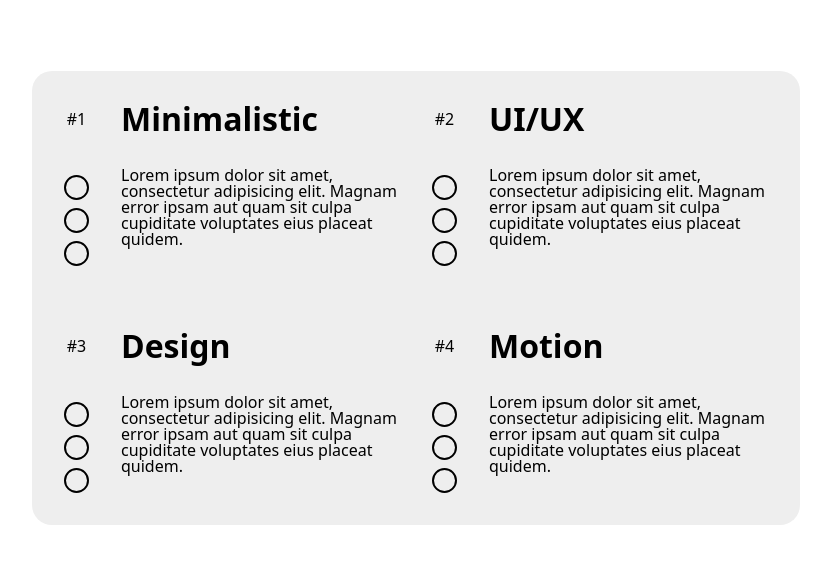
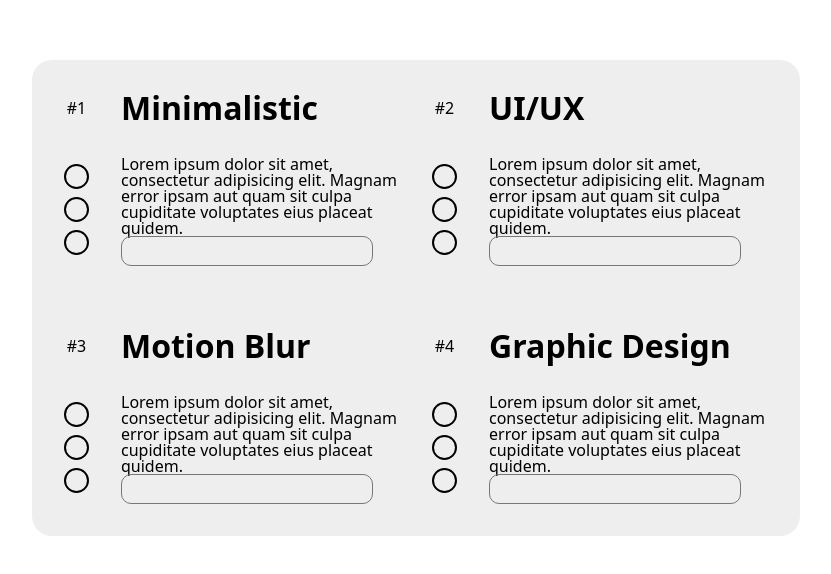
Before and after one commit to hamdi4-beep/react-playground, a React (Vite) app: page / in a window 1280 px wide. Shown: the part 102-676 px from the top of the page, without its empty margins (224-1055 px from the left). Built offline with nearby package versions, Linux system fonts and the light colour scheme.

Commit message:
improved folder structure

```diff
--- a/src/App.tsx
+++ b/src/App.tsx
@@ -2,16 +2,9 @@ import * as React from 'react'
 import BlogList from './components/BlogList'
 
 function App() {
-    const titles = [
-        'Minimalistic',
-        'UI/UX',
-        'Design',
-        'Motion'
-    ]
-
     return (
         <div className='App'>
-            <BlogList titles={titles} />
+            <BlogList />
         </div>
     )
 }
--- a/src/components/BlogItem.tsx
+++ b/src/components/BlogItem.tsx
@@ -1,3 +1,5 @@
+import * as React from 'react'
+
 function BlogItem({
     title,
     children
@@ -5,8 +7,18 @@ function BlogItem({
     title: string,
     children: JSX.Element
 }) {
+    const aside = children
+    const inputRef = React.createRef<HTMLInputElement>()
 
-    const aside = children
+    const handleSubmit = (e: React.SyntheticEvent) => {
+        const { current } = inputRef
+        const title = current?.value
+
+        if (!title) return
+        console.log(title)
+
+        e.preventDefault()
+    }
 
     return (
         <div className='blog-wrapper'>
@@ -19,6 +31,10 @@ function BlogItem({
 
                 <div className="content">
                     <p>Lorem ipsum dolor sit amet, consectetur adipisicing elit. Magnam error ipsam aut quam sit culpa cupiditate voluptates eius placeat quidem.</p>
+
+                    <form onSubmit={handleSubmit}>
+                        <input type="text" ref={inputRef} />
+                    </form>
                 </div>
             </div>
         </div>
--- a/src/components/BlogList.tsx
+++ b/src/components/BlogList.tsx
@@ -1,15 +1,34 @@
+import * as React from 'react'
 import Aside from "./Aside"
 import BlogItem from "./BlogItem"
 
-function BlogList({
-    titles
-}: {
-    titles: string[]
-}) {
+function BlogList() {
+    const [titles, dispatch] = React.useReducer((titles: string[], action: {
+        type: string,
+        value: string
+    }) => {
+        const title = action.value
+
+        switch (action.type) {
+            case 'add':
+                return [
+                    ...titles,
+                    title
+                ]
+
+            default:
+                throw Error('Unknown type action')
+        }
+    }, [
+        'Minimalistic',
+        'UI/UX',
+        'Motion Blur',
+        'Graphic Design'
+    ])
 
     return (
         <div className="blog-list">
-            {titles.map((title, i) => (
+            {titles.map((title: string, i: number) => (
                 <BlogItem title={title} key={i}>
                     <Aside index={i + 1} />
                 </BlogItem>
--- /dev/null
+++ b/src/context/State.tsx
@@ -0,0 +1,2 @@
+import * as React from 'react'
+export const Context = React.createContext([''])
```
Also changed, not shown: 1 other file (tests, documents, lock files or other folders).
